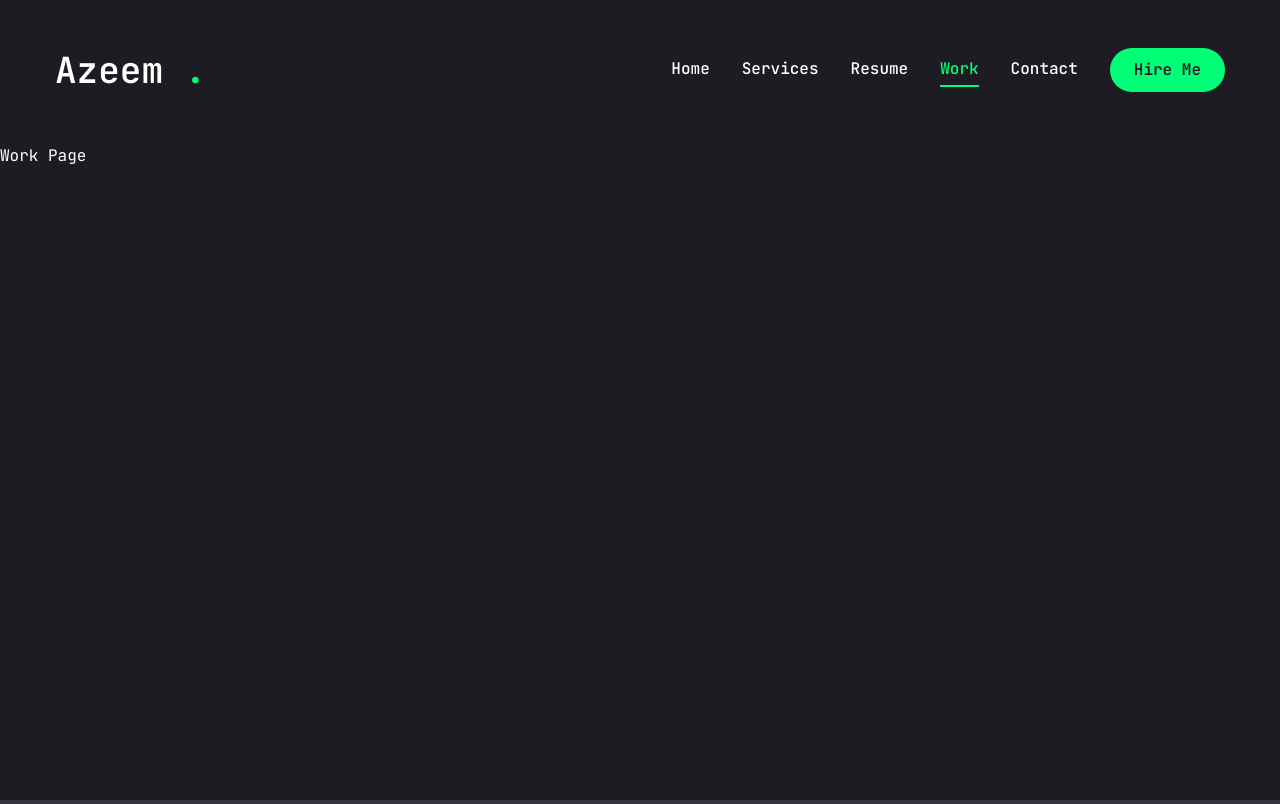
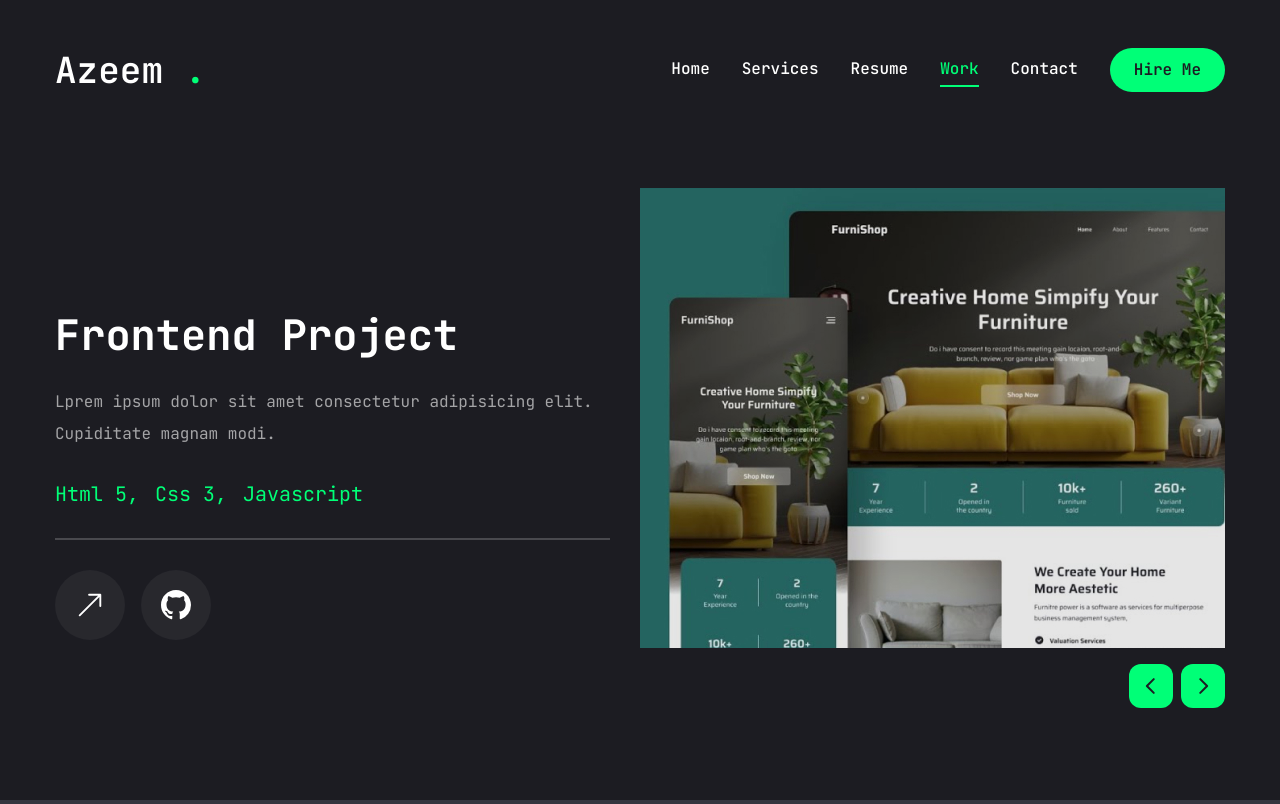
Before and after one commit to Azeem-Subhani/azeem-portfolio, a Next.js app: page /work in a window 1280 px wide. Built offline with nearby package versions, Linux system fonts and the light colour scheme.

Commit message:
Completed Work page.
Added Swiper and placeholder data for projects.

```diff
--- a/app/work/page.jsx
+++ b/app/work/page.jsx
@@ -1,5 +1,174 @@
+"use client";
+
+import { motion } from "framer-motion";
+import React, { useState } from "react";
+
+import { Swiper, SwiperSlide } from "swiper/react";
+import "swiper/css";
+
+import { BsArrowUpRight, BsGithub } from "react-icons/bs";
+import {
+  Tooltip,
+  TooltipContent,
+  TooltipProvider,
+  TooltipTrigger,
+} from "@/components/ui/tooltip";
+
+import Link from "next/link";
+import Image from "next/image";
+import WorkSliderButtons from "@/components/ui/WorkSlideButtons";
+
+const projects = [
+  {
+    num: "01",
+    category: "frontend",
+    title: "project 1",
+    description:
+      "Lprem ipsum dolor sit amet consectetur adipisicing elit. Cupiditate magnam modi.",
+    stack: [{ name: "Html 5" }, { name: "Css 3" }, { name: "Javascript" }],
+    image: "/assets/work/thumb1.png",
+    live: "",
+    github: "",
+  },
+  {
+    num: "02",
+    category: "fullstack",
+    title: "project 2",
+    description:
+      "Lprem ipsum dolor sit amet consectetur adipisicing elit. Cupiditate magnam modi.",
+    stack: [{ name: "Next.js" }, { name: "Tailwind" }, { name: "Node.js" }],
+    image: "/assets/work/thumb2.png",
+    live: "",
+    github: "",
+  },
+  {
+    num: "03",
+    category: "fullstack",
+    title: "project 2",
+    description:
+      "Lprem ipsum dolor sit amet consectetur adipisicing elit. Cupiditate magnam modi.",
+    stack: [{ name: "Angular" }, { name: "Tailwind" }, { name: "Node.js" }],
+    image: "/assets/work/thumb3.png",
+    live: "",
+    github: "",
+  },
+];
+
 const Work = () => {
-  return <div>Work Page</div>;
+  const [project, setProjects] = useState(projects[0]);
+
+  const handleSlideChange = (swiper) => {
+    // Get the current slide index;
+    const currentIndex = swiper.activeIndex;
+
+    // update project state based on current slide index;
+    setProjects(projects[currentIndex]);
+  };
+  return (
+    <motion.section
+      initial={{ opacity: 0 }}
+      animate={{
+        opacity: 1,
+        transition: { delay: 2.4, duration: 0.4, ease: "easeIn" },
+      }}
+      className="min-h-[80vh] flex flex-col justify-center py-12 xl:px-0"
+    >
+      <div className="container mx-auto">
+        <div className="flex flex-col xl:flex-row xl:gap-[30px]">
+          <div className="w-full xl:w-[50%] xl:h-[460px] flex flex-col xl:justify-between order-2 xl:order-none">
+            <div className="flex flex-col gap-[30px]">
+              {/* outline num */}
+              <div className="text-8xl leading-none font-extrabold text-transparent">
+                {project.num}
+              </div>
+              {/*  projects category */}
+              <h2 className="text-[42px] font-bold leading-none text-white group-hover:text-accent transition-all duration-500 capitalize">
+                {project.category} project
+              </h2>
+              {/* project description */}
+              <p className="text-white/60">{project.description}</p>
+              {/* stack */}
+              <ul className="flex gap-4">
+                {project.stack.map((item, index) => {
+                  return (
+                    <li key={index} className="text-xl text-accent">
+                      {item.name}
+                      {index !== project.stack.length - 1 && ","}
+                    </li>
+                  );
+                })}
+              </ul>
+              {/* border */}
+              <div className="border border-white/20"></div>
+              {/* buttons */}
+              <div className="flex items-center gap-4">
+                {/* live project button */}
+                <Link href={project.live}>
+                  <TooltipProvider>
+                    <Tooltip>
+                      <TooltipTrigger className="w-[70px] h-[70px] rounded-full bg-white/5 flex justify-center items-center group">
+                        <BsArrowUpRight className="text-white text-3xl group-hover:text-accent" />
+                      </TooltipTrigger>
+                      <TooltipContent>
+                        <p>Project</p>
+                      </TooltipContent>
+                    </Tooltip>
+                  </TooltipProvider>
+                </Link>
+                {/* github project button */}
+                <Link href={project.live}>
+                  <TooltipProvider>
+                    <Tooltip>
+                      <TooltipTrigger className="w-[70px] h-[70px] rounded-full bg-white/5 flex justify-center items-center group">
+                        <BsGithub className="text-white text-3xl group-hover:text-accent" />
+                      </TooltipTrigger>
+                      <TooltipContent>
+                        <p>Github Repository</p>
+                      </TooltipContent>
+                    </Tooltip>
+                  </TooltipProvider>
+                </Link>
+              </div>
+            </div>
+          </div>
+          {/* Slider */}
+          <div className="w-full xl:w-[50%]">
+            <Swiper
+              spaceBetween={30}
+              slidesPerView={1}
+              className="xl:h-[520px] mb-12"
+              onSlideChange={handleSlideChange}
+            >
+              {projects.map((project, index) => {
+                return (
+                  <SwiperSlide key={index} className="w-full">
+                    <div className="h-[460px] relative group flex justify-center items-center bg-pink-50/20">
+                      {/* overlay */}
+                      <div className="absolute top-0 botton-0 w-full h-full bg-black/10 z-10"></div>
+                      {/* Image */}
+                      <div className="relative w-full h-full">
+                        <Image
+                          src={project.image}
+                          fill
+                          className="object-cover"
+                          alt="project image"
+                        />
+                      </div>
+                    </div>
+                  </SwiperSlide>
+                );
+              })}
+              {/* Slider Buttons */}
+              <WorkSliderButtons
+                containerStyles="flex gap-2 absolute right-0 bottom-[calc(50%_-_22px)] xl:bottom-0 z-20 w-full justify-between xl:w-max xl:justify-none"
+                btnStyles="bg-accent hover:bg-accent-hover text-primary text-[22px] w-[44px] h-[44px] flex justify-center items-center transition-all rounded-xl"
+              />
+            </Swiper>
+          </div>
+        </div>
+      </div>
+    </motion.section>
+  );
 };
 
 export default Work;
--- /dev/null
+++ b/components/ui/WorkSlideButtons.jsx
@@ -0,0 +1,20 @@
+"use client";
+
+import { useSwiper } from "swiper/react";
+import { PiCaretLeftBold, PiCaretRightBold } from "react-icons/pi";
+
+const WorkSliderButtons = ({ containerStyles, btnStyles, iconStyles }) => {
+  const swiper = useSwiper();
+  return (
+    <div className={containerStyles}>
+      <button className={btnStyles} onClick={() => swiper.slidePrev()}>
+        <PiCaretLeftBold className={iconStyles} />
+      </button>
+      <button className={btnStyles}>
+        <PiCaretRightBold className={iconStyles} onClick={() => swiper.slideNext()} />
+      </button>
+    </div>
+  );
+};
+
+export default WorkSliderButtons;
--- a/package.json
+++ b/package.json
@@ -24,6 +24,7 @@
     "react-countup": "^6.5.3",
     "react-dom": "^18",
     "react-icons": "^5.3.0",
+    "swiper": "^11.1.12",
     "tailwind-merge": "^2.5.2",
     "tailwindcss-animate": "^1.0.7"
   },
```
Also changed, not shown: 1 other file (tests, documents, lock files or other folders).
